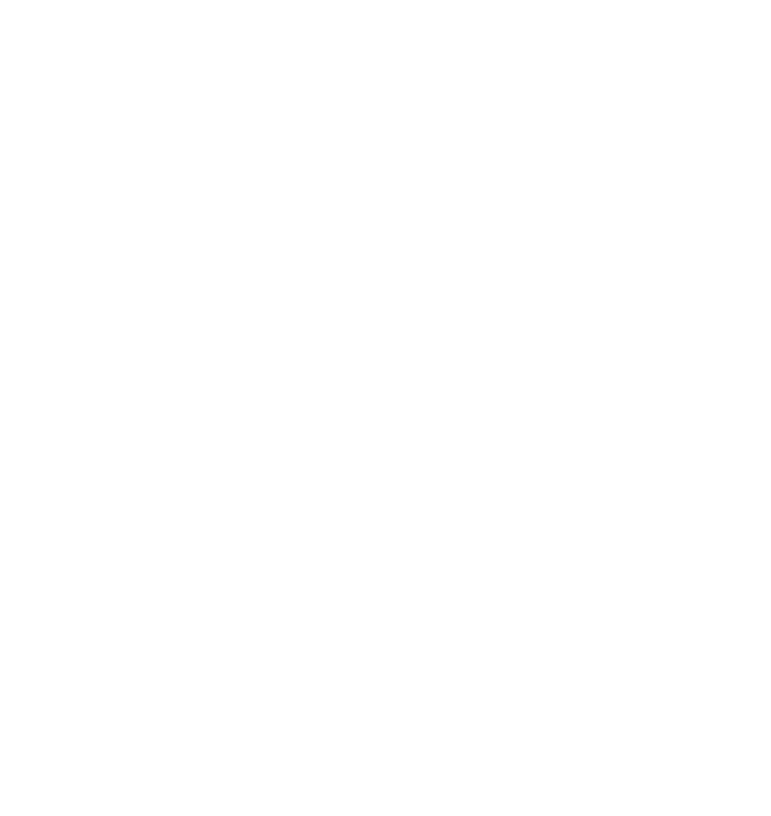
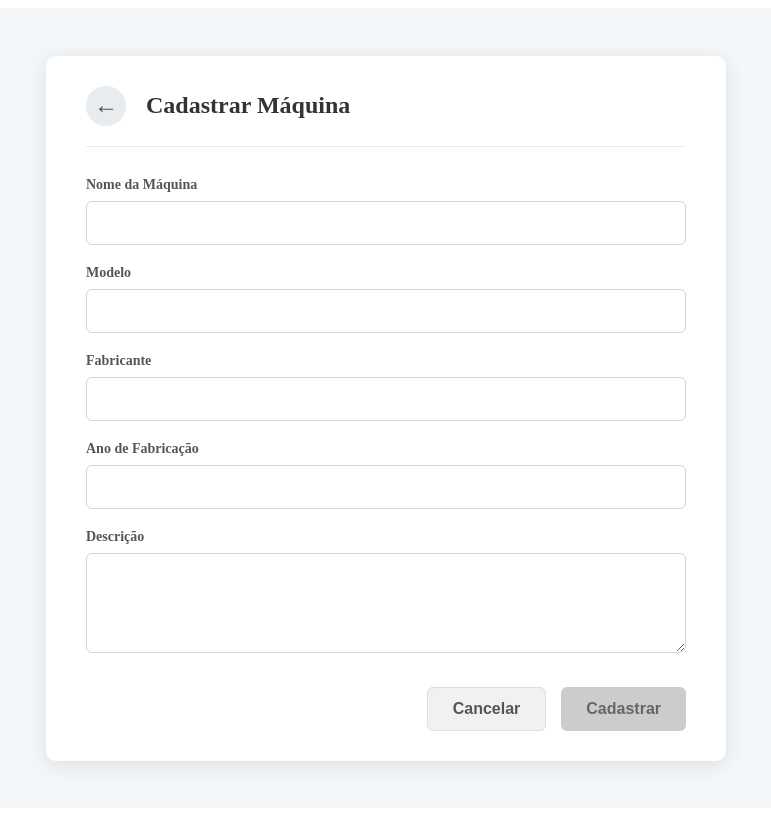
Before and after one commit to Onegrao/M.A.R.I.A---FRONTEND, an Angular app: page /cadastrar-maquina in a window 1280 px wide. Before the commit this address led to /. Shown: the whole page, without its empty margins (254-1025 px from the left). Built offline with nearby package versions, Linux system fonts and the light colour scheme.

Commit message:
cadastrar-maquina formulario

```diff
--- a/src/app/app.routes.ts
+++ b/src/app/app.routes.ts
@@ -1,11 +1,13 @@
-
 import { Routes } from '@angular/router';
-
 import { LoginComponent } from './login/components/login.component';
 import { HomeComponent } from './home/components/home.component';
+
+import { CadastrarMaquinaComponent } from './cadastrar-maquina/components/cadastrar-maquina.component';
+
 export const routes: Routes = [
   { path: '', redirectTo: 'login', pathMatch: 'full' },
   { path: 'login', component: LoginComponent },
   { path: 'home', component: HomeComponent },
 
+  { path: 'cadastrar-maquina', component: CadastrarMaquinaComponent },
 ];
--- /dev/null
+++ b/src/app/cadastrar-maquina/components/cadastrar-maquina.component.css
@@ -0,0 +1,168 @@
+.container {
+  display: flex;
+  justify-content: center;
+  align-items: center;
+  min-height: 100vh;
+  background-color: #f4f7fa;
+  padding: 20px;
+  box-sizing: border-box;
+}
+
+.form-container {
+  background-color: #ffffff;
+  padding: 30px 40px;
+  border-radius: 10px;
+  box-shadow: 0 4px 20px rgba(0, 0, 0, 0.1);
+  width: 100%;
+  max-width: 600px;
+  animation: fadeIn 0.5s ease-out;
+}
+
+
+@keyframes fadeIn {
+  from {
+    opacity: 0;
+    transform: translateY(-20px);
+  }
+  to {
+    opacity: 1;
+    transform: translateY(0);
+  }
+}
+
+
+.header {
+  display: flex;
+  align-items: center;
+  margin-bottom: 30px;
+  border-bottom: 1px solid #e9ecef;
+  padding-bottom: 20px;
+}
+
+.back-button {
+  display: flex;
+  align-items: center;
+  justify-content: center;
+  width: 40px;
+  height: 40px;
+  border-radius: 50%;
+  background-color: #e9ecef;
+  color: #495057;
+  text-decoration: none;
+  font-size: 24px;
+  margin-right: 20px;
+  transition: background-color 0.3s;
+}
+
+.back-button:hover {
+  background-color: #dee2e6;
+}
+
+
+.back-icon::before {
+  content: '←';
+  font-weight: bold;
+}
+
+
+.title {
+  font-size: 24px;
+  font-weight: 600;
+  color: #333;
+  margin: 0;
+}
+
+.form-group {
+  margin-bottom: 20px;
+}
+
+
+.form-group label {
+  display: block;
+  font-weight: 600;
+  margin-bottom: 8px;
+  color: #555;
+  font-size: 14px;
+}
+
+
+.form-group input[type="text"],
+.form-group input[type="number"],
+.form-group textarea {
+  width: 100%;
+  padding: 12px;
+  border: 1px solid #ced4da;
+  border-radius: 6px;
+  font-size: 16px;
+  box-sizing: border-box;
+  transition: border-color 0.2s, box-shadow 0.2s;
+}
+
+.form-group input[type="text"]:focus,
+.form-group input[type="number"]:focus,
+.form-group textarea:focus {
+  border-color: #009cb2;
+  box-shadow: 0 0 0 3px rgba(0, 156, 178, 0.25);
+  outline: none;
+}
+
+
+.form-group textarea {
+  resize: vertical;
+  min-height: 100px;
+}
+
+.form-actions {
+  display: flex;
+  justify-content: flex-end;
+  gap: 15px;
+  margin-top: 30px;
+}
+
+
+.cancel-button,
+.submit-button {
+  padding: 12px 25px;
+  border: none;
+  border-radius: 6px;
+  cursor: pointer;
+  font-size: 16px;
+  font-weight: 600;
+  transition: all 0.2s ease;
+}
+
+.cancel-button:hover,
+.submit-button:hover {
+  transform: translateY(-2px);
+  box-shadow: 0 4px 10px rgba(0,0,0,0.1);
+}
+
+
+.cancel-button {
+  background-color: #f1f1f1;
+  border: 1px solid #ddd;
+  color: #555;
+}
+
+.cancel-button:hover {
+  background-color: #e0e0e0;
+}
+
+
+.submit-button {
+  background-color: #009cb2;
+  color: white;
+}
+
+.submit-button:hover {
+  background-color: #008a9e;
+}
+
+
+.submit-button:disabled {
+  background-color: #cccccc;
+  color: #666666;
+  cursor: not-allowed;
+  transform: none;
+  box-shadow: none;
+}
--- /dev/null
+++ b/src/app/cadastrar-maquina/components/cadastrar-maquina.component.html
@@ -0,0 +1,40 @@
+<div class="container">
+  <div class="form-container">
+    <div class="header">
+      <a routerLink="/home" class="back-button">
+        <span class="icon back-icon"></span>
+      </a>
+      <h2 class="title">Cadastrar Máquina</h2>
+    </div>
+
+
+    <form #form="ngForm" (ngSubmit)="onSubmit()">
+      <div class="form-group">
+        <label for="nome">Nome da Máquina</label>
+
+        <input type="text" id="nome" name="nome" [(ngModel)]="maquina.nome" required>
+      </div>
+      <div class="form-group">
+        <label for="modelo">Modelo</label>
+        <input type="text" id="modelo" name="modelo" [(ngModel)]="maquina.modelo" required>
+      </div>
+      <div class="form-group">
+        <label for="fabricante">Fabricante</label>
+        <input type="text" id="fabricante" name="fabricante" [(ngModel)]="maquina.fabricante">
+      </div>
+      <div class="form-group">
+        <label for="ano">Ano de Fabricação</label>
+        <input type="number" id="ano" name="ano" [(ngModel)]="maquina.ano">
+      </div>
+      <div class="form-group">
+        <label for="descricao">Descrição</label>
+        <textarea id="descricao" name="descricao" rows="4" [(ngModel)]="maquina.descricao"></textarea>
+      </div>
+      <div class="form-actions">
+        <button type="button" class="cancel-button" routerLink="/home">Cancelar</button>
+
+        <button type="submit" class="submit-button" [disabled]="!form.valid">Cadastrar</button>
+      </div>
+    </form>
+  </div>
+</div>
--- /dev/null
+++ b/src/app/cadastrar-maquina/components/cadastrar-maquina.component.ts
@@ -0,0 +1,34 @@
+import { Component } from '@angular/core';
+import { CommonModule } from '@angular/common';
+import { Router, RouterModule } from '@angular/router';
+import { FormsModule } from '@angular/forms';
+
+@Component({
+  selector: 'app-cadastrar-maquina',
+  standalone: true,
+  imports: [
+    CommonModule,
+    RouterModule,
+    FormsModule
+  ],
+  templateUrl: './cadastrar-maquina.component.html',
+  styleUrls: ['./cadastrar-maquina.component.css']
+})
+export class CadastrarMaquinaComponent {
+
+  maquina: any = {
+    nome: '',
+    modelo: '',
+    fabricante: '',
+    ano: null,
+    descricao: ''
+  };
+
+  constructor(private router: Router) { }
+
+  onSubmit(): void {
+    console.log('Máquina cadastrada:', this.maquina);
+    alert('Máquina cadastrada com sucesso!');
+    this.router.navigate(['/home']);
+  }
+}
```
Also changed, not shown: src/assets/home.png (added).
